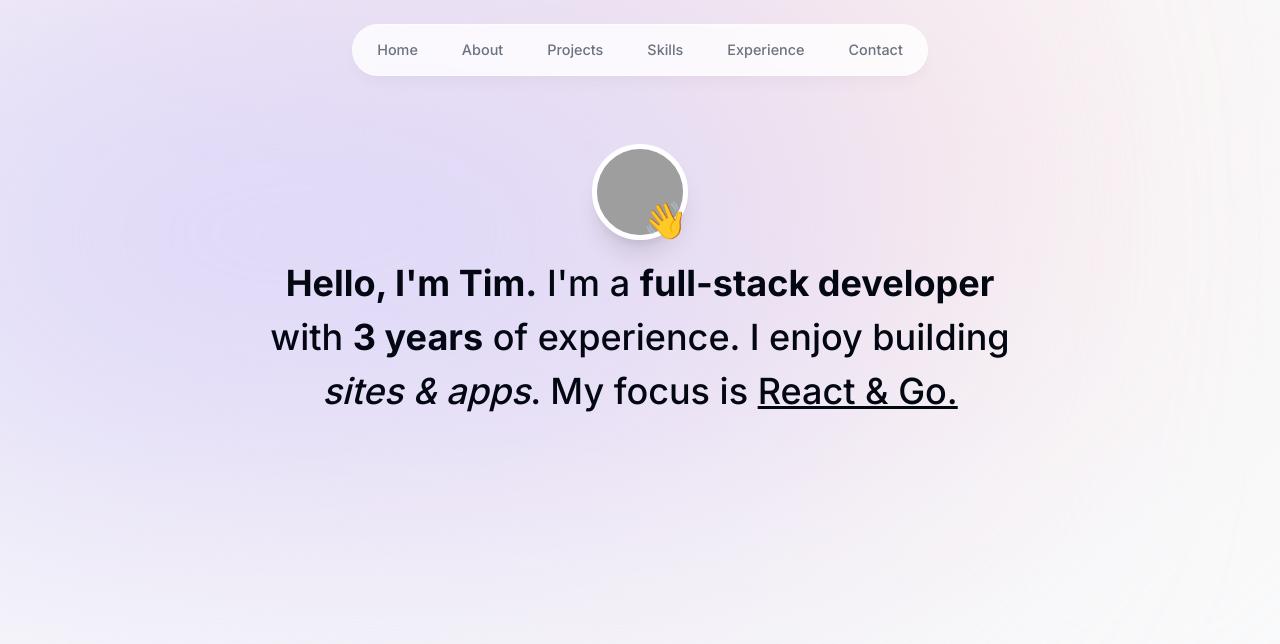
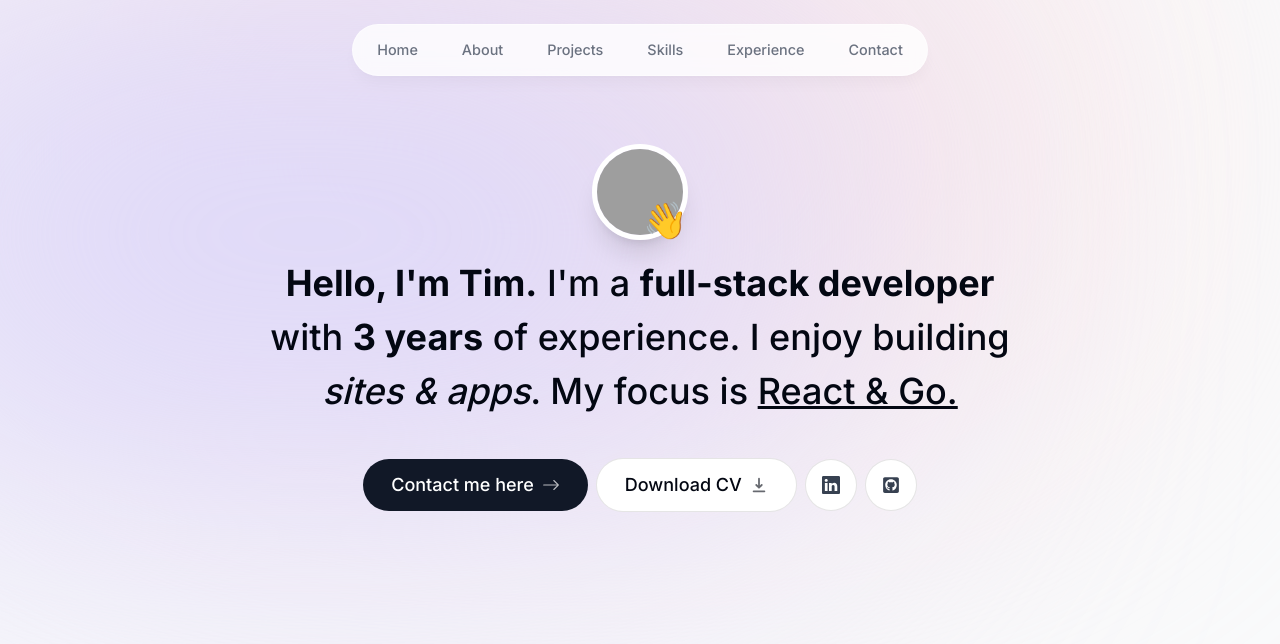
Before and after one commit to tjapit/portfolio, a Next.js app: page / in a window 1280 px wide. Shown: the top 644 px of the page. Built offline with nearby package versions, Linux system fonts and the light colour scheme; grey boxes are pictures that could not be loaded.

Commit message:
feat: Intro section, links to contact, download CV, LinkedIn, and Github

```diff
--- a/components/intro.tsx
+++ b/components/intro.tsx
@@ -2,6 +2,10 @@
 
 import Image from "next/image";
 import { motion } from "framer-motion";
+import { BsArrowRight, BsLinkedin } from "react-icons/bs";
+import { HiDownload } from "react-icons/hi";
+import Link from "next/link";
+import { FaGithubSquare } from "react-icons/fa";
 
 export default function Intro() {
   return (
@@ -51,6 +55,45 @@
         <b>3 years</b> of experience. I enjoy building <em>sites & apps</em>. My
         focus is <u>React & Go.</u>
       </motion.p>
+
+      <motion.div
+        className="px-4 flex flex-col sm:flex-row items-center justify-center gap-2 text-lg font-medium"
+        initial={{ opacity: 0, y: 100 }}
+        animate={{ opacity: 1, y: 0 }}
+        transition={{
+          delay: 0.1,
+        }}
+      >
+        <Link
+          href="#contact"
+          className="group px-7 py-3 flex items-center gap-2 bg-gray-900 text-white rounded-full outline-none focus:scale-110 hover:scale-110 hover:bg-gray-950 active:scale-105 transition"
+        >
+          Contact me here{" "}
+          <BsArrowRight className="opacity-70 group-hover:translate-x-1 transition" />
+        </Link>
+        <a
+          href="/CV.pdf"
+          className="group px-7 py-3 flex items-center gap-2 bg-white rounded-full outline-none focus:scale-110 hover:scale-110 active:scale-105 transition border border-black/10"
+          download
+        >
+          Download CV{" "}
+          <HiDownload className="opacity-60 group-hover:translate-y-1 transition" />
+        </a>
+        <a
+          href="https://linkedin.com/in/timothyjapit"
+          target="_blank"
+          className="p-4 flex items-center gap-2 bg-white text-gray-700 rounded-full outline-none focus:scale-[1.15] hover:scale-[1.15] hover:text-gray-950 active:scale-105 transition cursor-pointer border border-black/10"
+        >
+          <BsLinkedin />
+        </a>
+        <a
+          href="https://github.com/tjapit"
+          target="_blank"
+          className="p-4 flex items-center gap-2 bg-white text-gray-700 rounded-full outline-none focus:scale-[1.15] hover:scale-[1.15] hover:text-gray-950 active:scale-105 transition cursor-pointer border border-black/10"
+        >
+          <FaGithubSquare />
+        </a>
+      </motion.div>
     </section>
   );
 }
```
